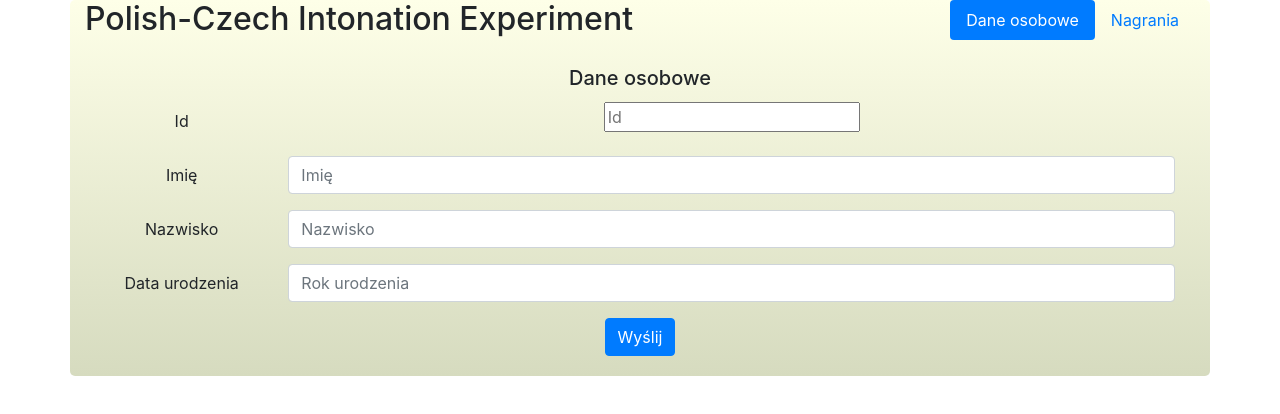
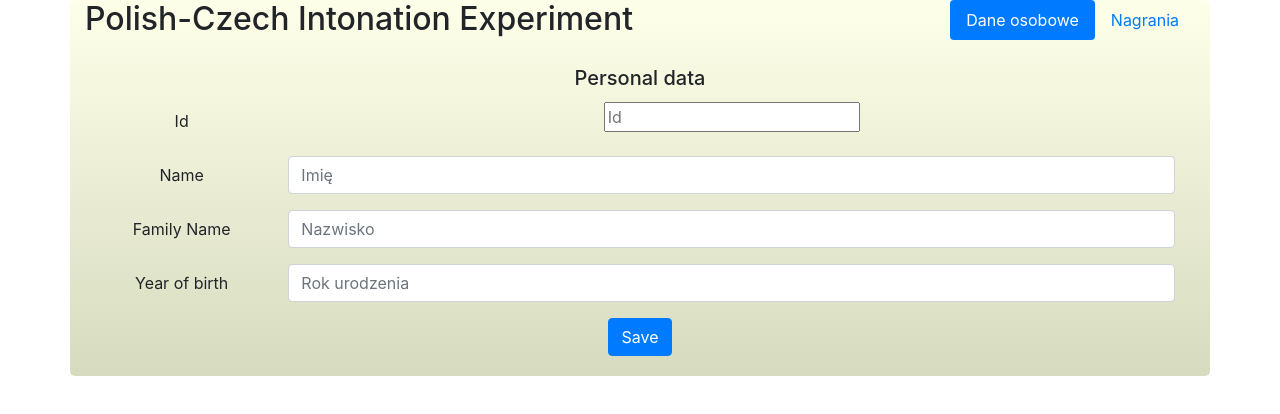
Before and after one commit to marekjaskula/Pol-Czech-Intonation-Experiment, a React (Create React App) app: page / in a window 1280 px wide. Shown: the top 414 px of the page. Built offline with nearby package versions, Linux system fonts and the light colour scheme.

Commit message:
User form. English names

```diff
--- a/src/components/UserForm/UserForm.jsx
+++ b/src/components/UserForm/UserForm.jsx
@@ -3,7 +3,7 @@ import React from 'react';
 const UserForm = () => {
     return (
         <div className="card-body">
-            <h5 className="card-title">Dane osobowe</h5>
+            <h5 className="card-title">Personal data</h5>
 
             <form>
 				<div className="form-group row">
@@ -16,21 +16,21 @@ const UserForm = () => {
 
 
                 <div className="form-group row">
-                    <label htmlFor="imie" className="col-sm-2 col-form-label">Imię</label>
+                    <label htmlFor="imie" className="col-sm-2 col-form-label">Name</label>
                     <div className="col-sm-10">
                         <input type="text" className="form-control" id="imie" aria-describedby="imieHelp"
                                placeholder="Imię"/>
                     </div>
                 </div>
                 <div className="form-group row">
-                    <label htmlFor="nazwisko" className="col-sm-2 col-form-label">Nazwisko</label>
+                    <label htmlFor="nazwisko" className="col-sm-2 col-form-label">Family Name</label>
                     <div className="col-sm-10">
                         <input type="text" className="form-control" id="nazwisko" aria-describedby="nazwiskoHelp"
                                placeholder="Nazwisko"/>
                     </div>
                 </div>
                 <div className="form-group row">
-                    <label htmlFor="rokUrodzenia" className="col-sm-2 col-form-label">Data urodzenia</label>
+                    <label htmlFor="rokUrodzenia" className="col-sm-2 col-form-label">Year of birth</label>
                     <div className="col-sm-10">
                         <input type="text" className="form-control" id="rokUrodzenia"
                                aria-describedby="dataUrodzeniaHelp"
@@ -39,7 +39,7 @@ const UserForm = () => {
                 </div>
 
 
-                <button type="submit" className="btn btn-primary">Wyślij</button>
+                <button type="submit" className="btn btn-primary">Save</button>
 
             </form>
         </div>
```
